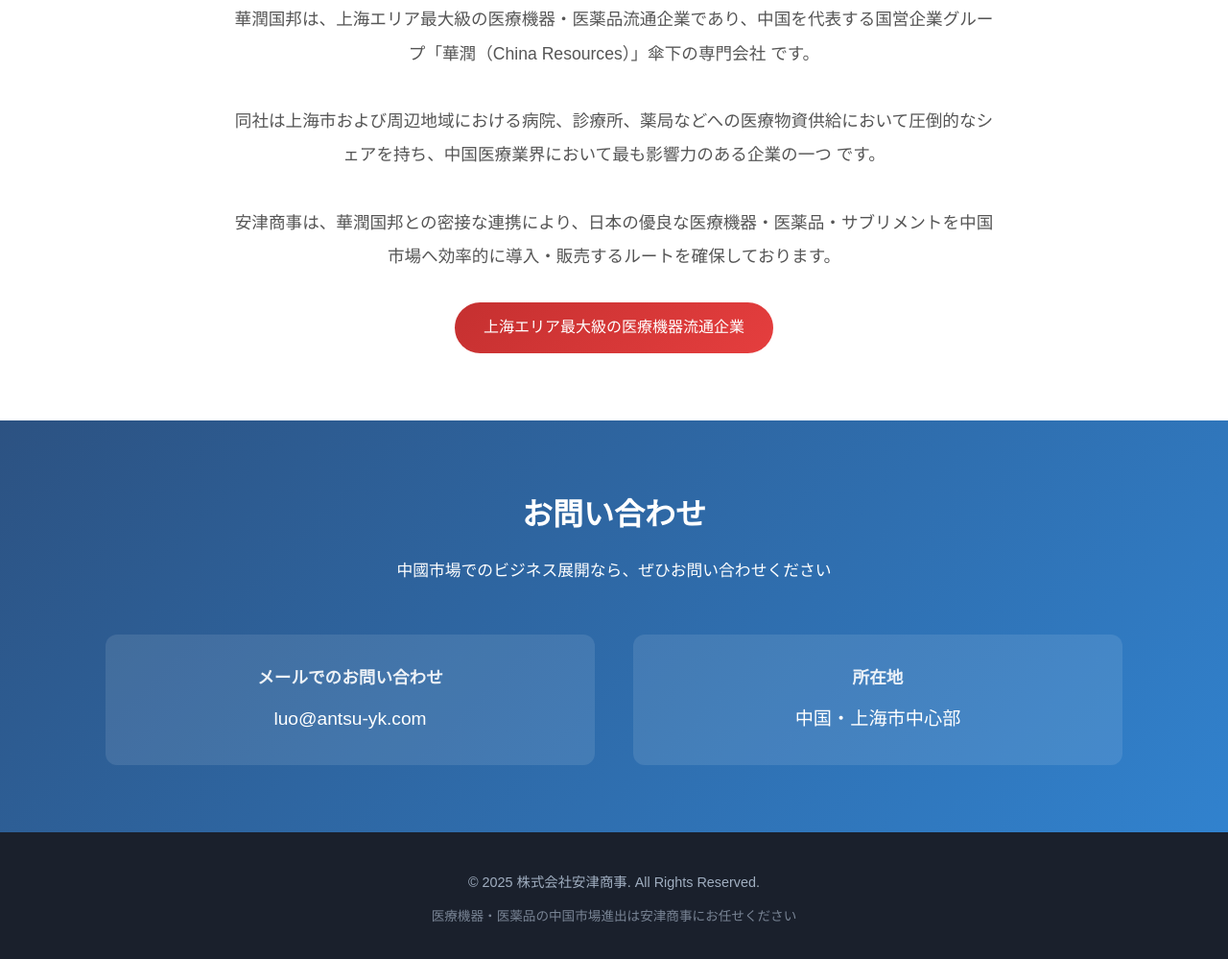
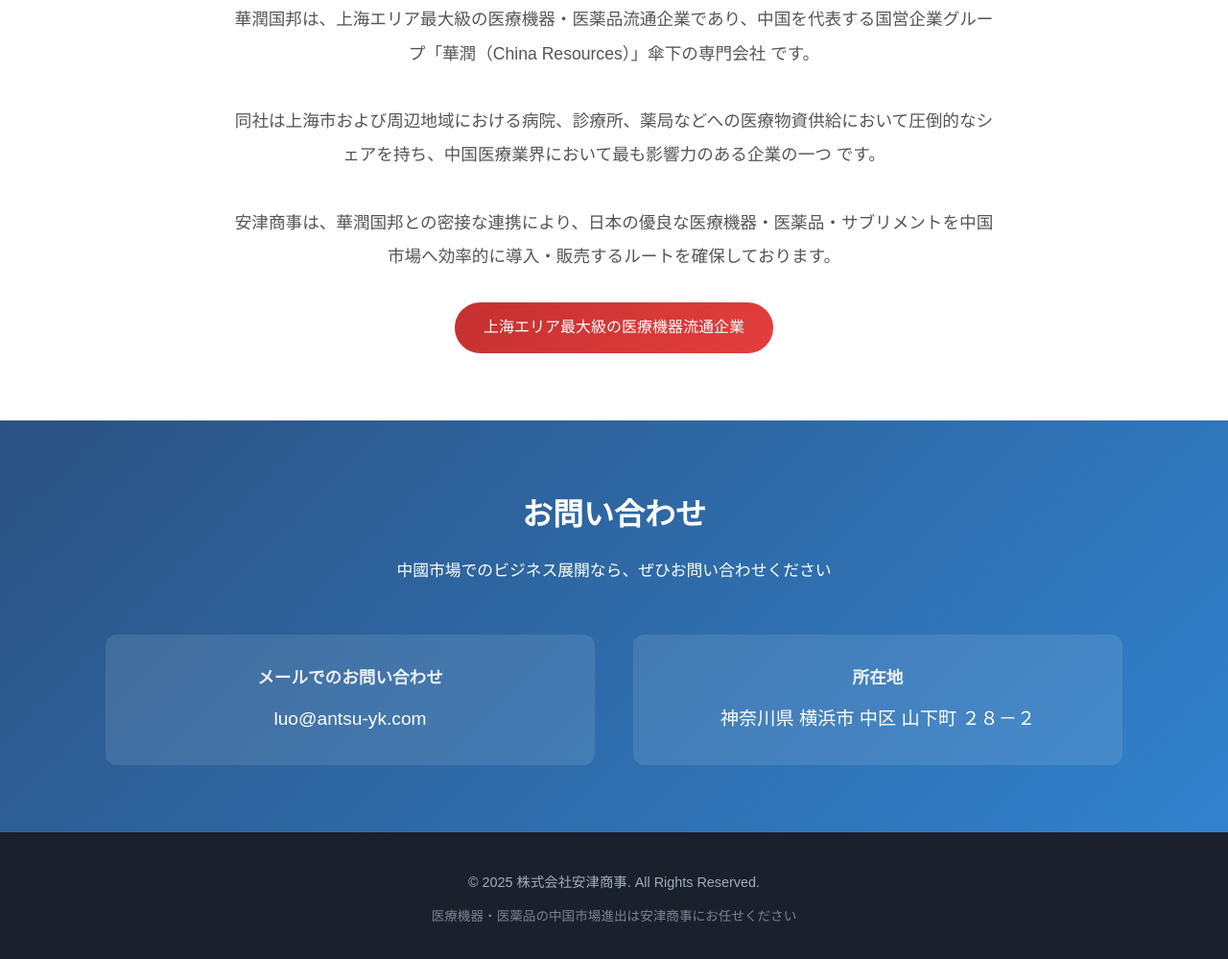
Before and after one commit to BigDog43120/antsuhouji-website, a plain HTML site: page index.html in a window 1280 px wide. Shown: the part 1951-2950 px from the top of the page at 96% size. Drawn offline with Linux system fonts and the light colour scheme.

Commit message:
Update company address

```diff
--- a/index.html
+++ b/index.html
@@ -334,7 +334,7 @@
                 </div>
                 <div class="contact-item">
                     <h4>所在地</h4>
-                    <p>中国・上海市中心部</p>
+                    <p>神奈川県 横浜市 中区 山下町 ２８－２
                 </div>
             </div>
         </div>
```
